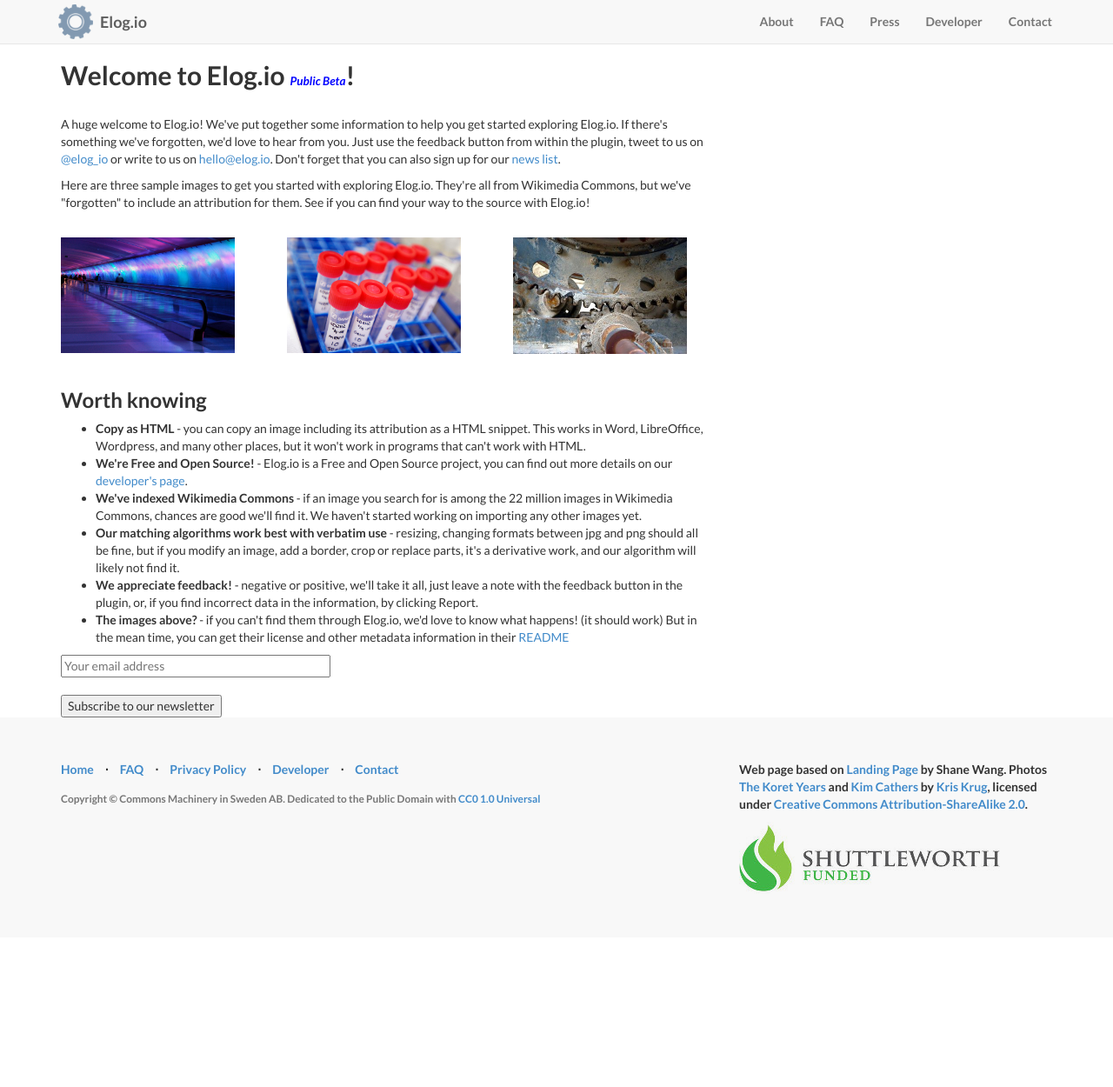
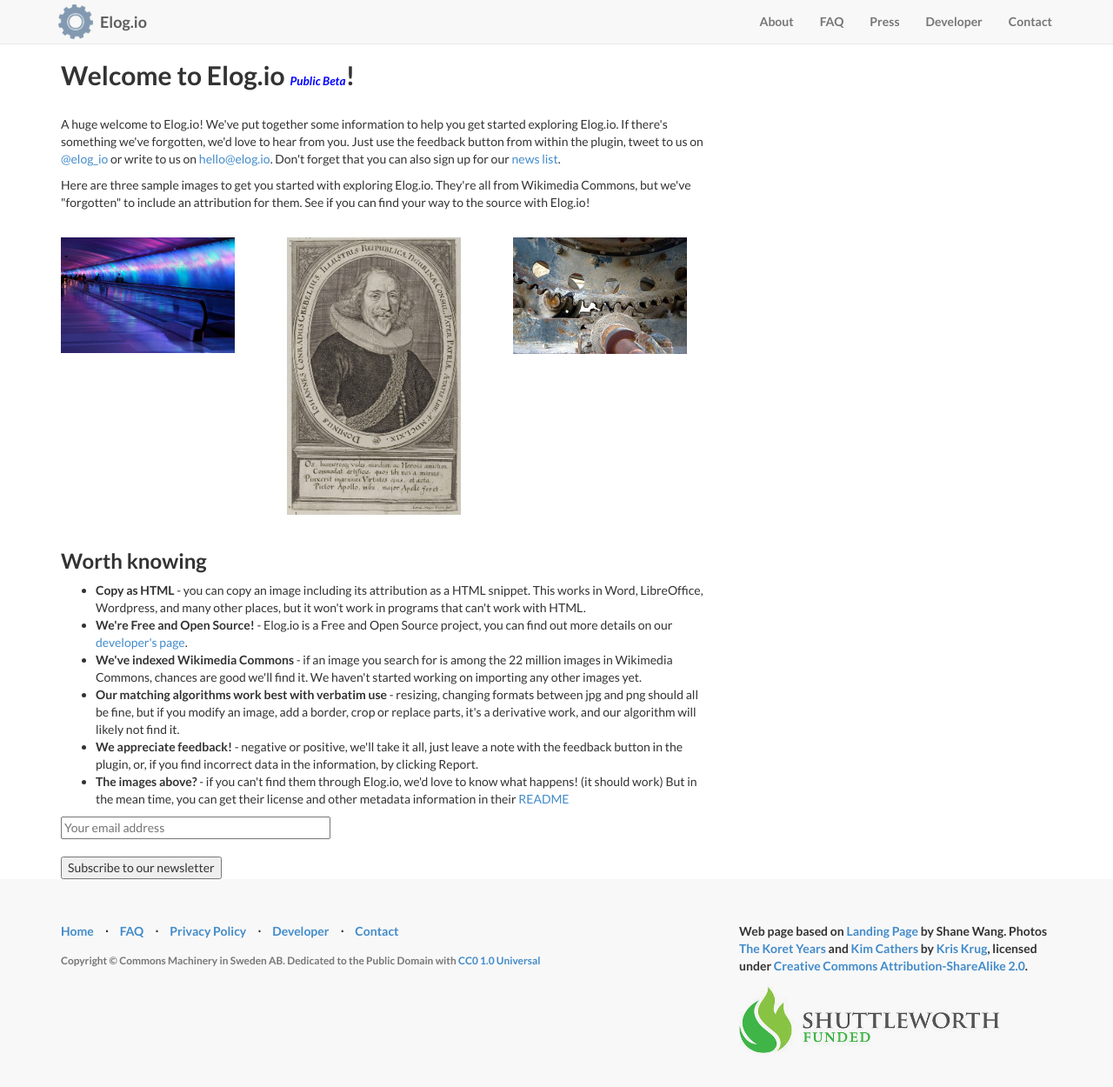
Before and after one commit to commonsmachinery/elogio, a Jekyll site: the page built from welcome.html, in a window 1280 px wide and 1264 px high. Shown: the top 1250 px of the window at 87% size. Built offline with Jekyll 4.4.1, drawn with Linux system fonts in a browser that asks for light colours; comment, search, counter and statistics services are not loaded.

Commit message:
Updated image

```diff
--- a/welcome.html
+++ b/welcome.html
@@ -28,7 +28,7 @@
     <img src="../img/samples/detroit.jpg" width="200" />
   </div>
   <div class="col-md-4">
-    <img src="../img/samples/forskning.jpg" width="200" />
+    <img src="../img/samples/arolsen.jpg" width="200" />
   </div>
   <div class="col-md-4">
     <img src="../img/samples/abandoned.jpg" width="200" />
```
Also changed, not shown: img/samples/arolsen.jpg (added), 1 other file.
